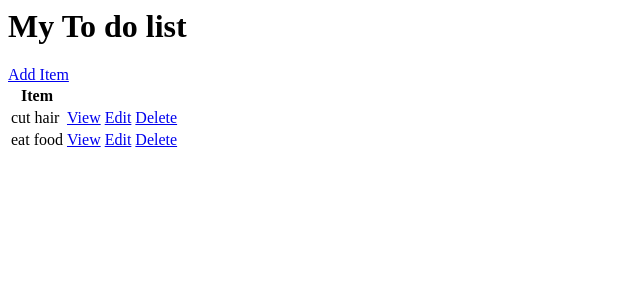
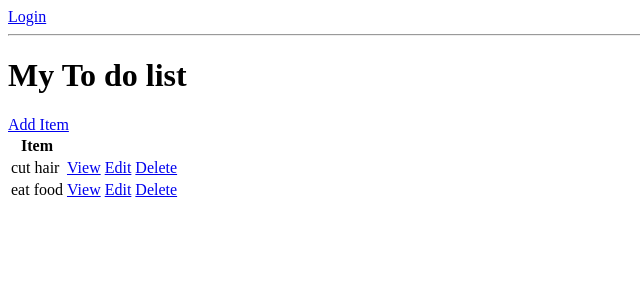
Before and after one commit to nidhinkrishna/todo-app-using-django, a Django app: page / in a window 1280 px wide. Shown: the top 300 px of the page, without its empty margins (0-640 px from the left). Run offline with Django 4.2, Linux system fonts and the light colour scheme; data comes from the database, SQL or seed files in the repository; both versions use the stored data as it was after the commit.

Commit message:
login page created

```diff
--- /dev/null
+++ b/Todo/base/templates/base/login.html
@@ -0,0 +1,6 @@
+<h2>Login</h2>
+<form action="" method="post">
+    {% csrf_token %}
+    {{form.as_p}}
+    <input type="submit" value="Login">
+</form>
--- a/Todo/base/templates/base/task_list.html
+++ b/Todo/base/templates/base/task_list.html
@@ -1,3 +1,10 @@
+{% if request.user.is_authenticated %}
+  <p>{{request.user}}</p>
+  <a href="">Logout</a>
+{% else %}
+<a href="{% url 'login' %}">Login</a>
+{% endif %}
+<hr>
 <h1>My To do list</h1>
 
 
--- a/Todo/base/urls.py
+++ b/Todo/base/urls.py
@@ -1,7 +1,8 @@
 from django.urls import path,include
-from .views import TaskList,TaskDetail,TaskCreate,TaskUpdate,TaskDelete
+from .views import TaskList,TaskDetail,TaskCreate,TaskUpdate,TaskDelete,CustomLoginView
 
 urlpatterns = [
+    path('login/',CustomLoginView.as_view(),name='login'),
     path('',TaskList.as_view(),name='tasks'),
     path('task/<int:pk>/',TaskDetail.as_view(),name='task'),
     path('create-task/',TaskCreate.as_view(), name='create'),
--- a/Todo/base/views.py
+++ b/Todo/base/views.py
@@ -4,8 +4,16 @@ from django.views.generic.list import ListView
 from django.views.generic.detail import DetailView
 from django.views.generic.edit import CreateView,UpdateView,DeleteView
 from django.urls import reverse_lazy
+from django.contrib.auth.views import LoginView
+# Create your views here.
 
-# Create your views here.
+class CustomLoginView(LoginView):
+    template_name='base/login.html'
+    fields='__all__'
+    redirect_authenticated_user=True
+
+    def get_success_url(self):
+        return reverse_lazy('tasks')
 
 class TaskList(ListView):
     model=Task
```
Also changed, not shown: Todo/db.sqlite3.
